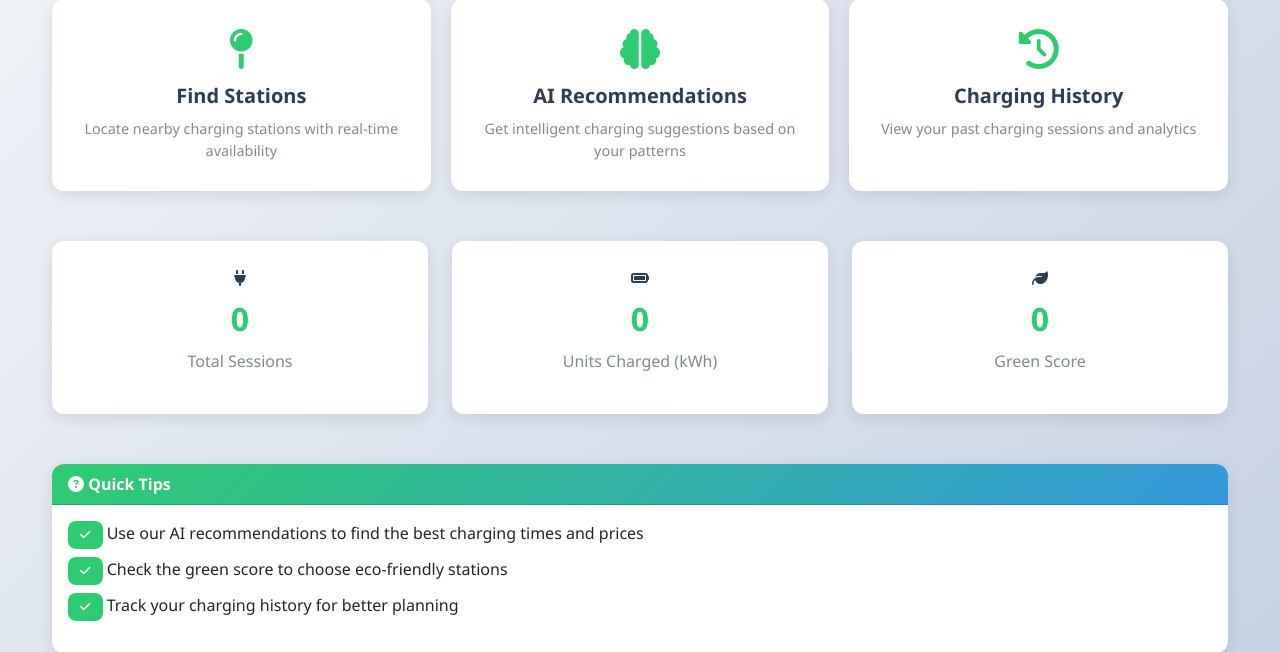
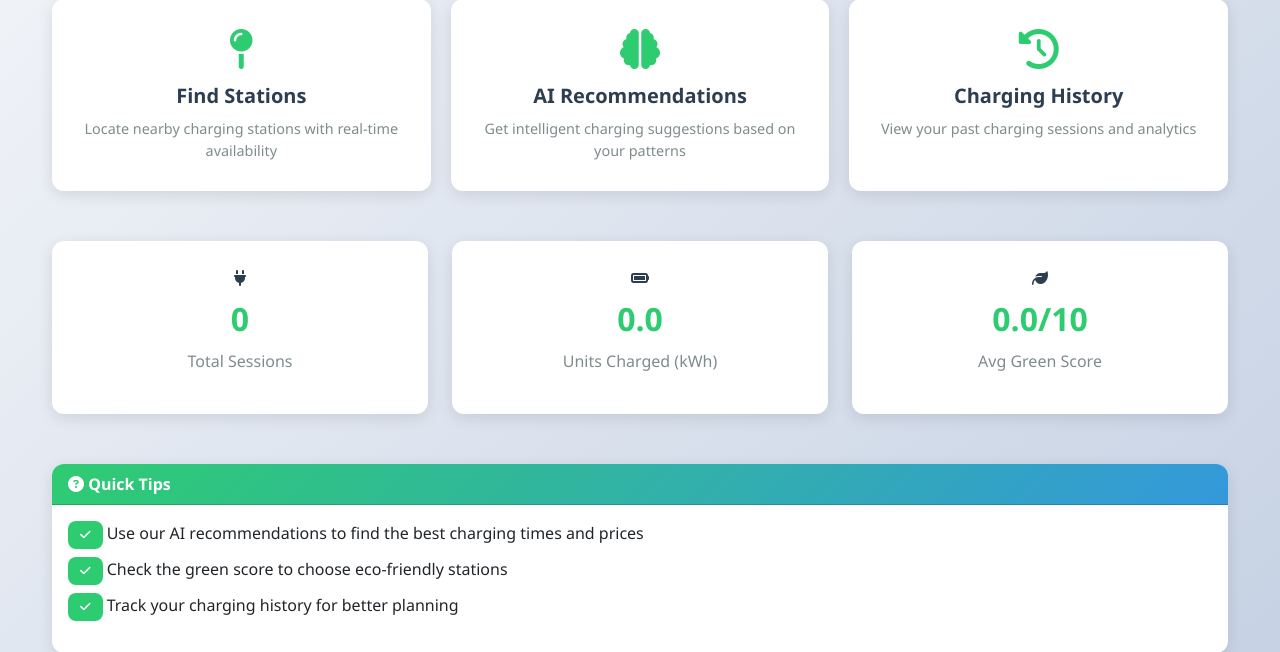
Before and after one commit to jadhavbhavesh032-code/smart-ev-charging, a Flask app: page /user/dashboard in a window 1280 px wide. Shown: the part 277-929 px from the top of the page. Run offline with Flask 3, Linux system fonts and the light colour scheme; a user stored in the database is signed in; data comes from the database, SQL or seed files in the repository; some libraries are stand-ins or nearby versions.

Commit message:
User dashboard: compute and display total sessions, units charged, average green score

```diff
--- a/app.py
+++ b/app.py
@@ -38,7 +38,31 @@ def home():
 def user_dashboard():
     if session.get("role") != "user":
         return redirect("/login")
-    return render_template("user_dashboard.html")
+
+    # Compute user stats: total sessions, units charged, average green score
+    conn = get_db()
+    cur = conn.cursor()
+
+    # Total sessions
+    cur.execute("SELECT COUNT(*) FROM charging_sessions WHERE user_id=?", (session.get('user_id'),))
+    total_sessions = cur.fetchone()[0]
+
+    # Total units charged (sum of units from completed sessions)
+    cur.execute("SELECT COALESCE(SUM(units), 0) FROM charging_sessions WHERE user_id=? AND status='Completed'", (session.get('user_id'),))
+    total_units = cur.fetchone()[0]
+
+    # Average green score of stations the user has charged at
+    cur.execute("""
+        SELECT COALESCE(AVG(s.green_score), 0)
+        FROM charging_sessions cs
+        JOIN stations s ON cs.station_name = s.name
+        WHERE cs.user_id = ?
+    """, (session.get('user_id'),))
+    avg_green_score = cur.fetchone()[0]
+
+    conn.close()
+
+    return render_template("user_dashboard.html", total_sessions=total_sessions, total_units=total_units, avg_green_score=avg_green_score)
 
 
 @app.route("/owner/dashboard")
--- a/templates/user_dashboard.html
+++ b/templates/user_dashboard.html
@@ -36,22 +36,22 @@
     <div class="col-md-4">
         <div class="stat-box">
             <i class="fas fa-plug"></i>
-            <h3 id="sessions-count">0</h3>
+            <h3 id="sessions-count">{{ total_sessions if total_sessions is defined else 0 }}</h3>
             <p>Total Sessions</p>
         </div>
     </div>
     <div class="col-md-4">
         <div class="stat-box">
             <i class="fas fa-battery-full"></i>
-            <h3 id="units-count">0</h3>
+            <h3 id="units-count">{{ "%.1f"|format(total_units) if total_units is defined else 0 }}</h3>
             <p>Units Charged (kWh)</p>
         </div>
     </div>
     <div class="col-md-4">
         <div class="stat-box">
             <i class="fas fa-leaf"></i>
-            <h3 id="green-score">0</h3>
-            <p>Green Score</p>
+            <h3 id="green-score">{{ "%.1f"|format(avg_green_score) if avg_green_score is defined else 0 }}/10</h3>
+            <p>Avg Green Score</p>
         </div>
     </div>
 </div>
```
